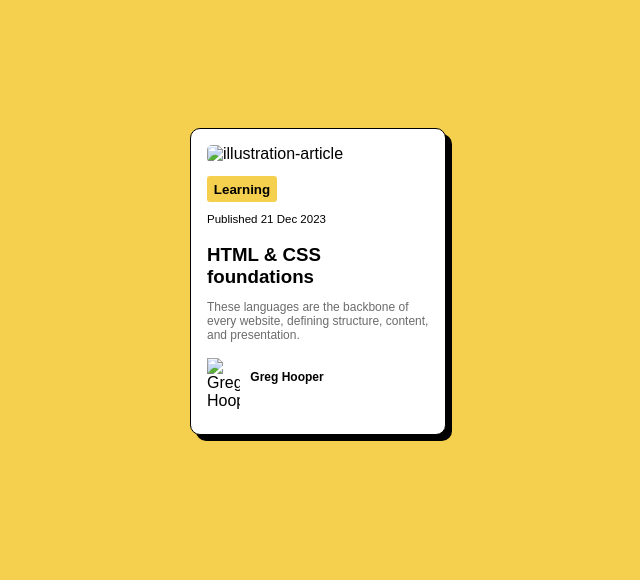
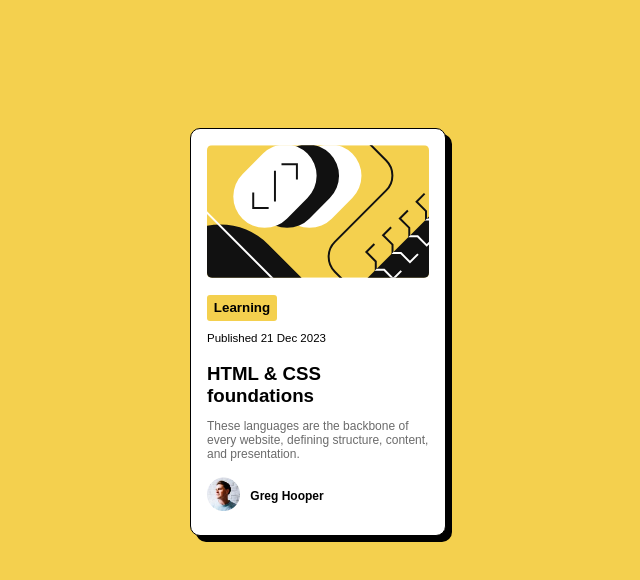
Before and after one commit to okaragbafavour-jpgn/Favourite, a plain HTML site: page index.html in a window 1280 px wide. Shown: the whole page, without its empty margins (322-962 px from the left). Drawn offline with Linux system fonts and the light colour scheme.

Commit message:
Update image paths to relative URLs

```diff
--- a/index.html
+++ b/index.html
@@ -15,7 +15,7 @@
       <div class="container">
 
         <div class="img-div">
-            <img class="images"  src="/Frontend mentor/blog-preview-card-main/assets/images/illustration-article.svg" alt="illustration-article">
+            <img class="images"  src="./assets/images/illustration-article.svg" alt="illustration-article">
         </div>
 
         <div class="content">
@@ -28,7 +28,7 @@
             <p id="p2">These languages are the backbone of every website, defining structure, content, and presentation.</p>
 
             <div class="avatar">
-                <img src="/Frontend mentor/blog-preview-card-main/assets/images/image-avatar.webp" alt="Greg Hooper"> <p>Greg Hooper</p>
+                <img src="./assets/images/image-avatar.webp" alt="Greg Hooper"> <p>Greg Hooper</p>
             </div>
         </div>
 
```
